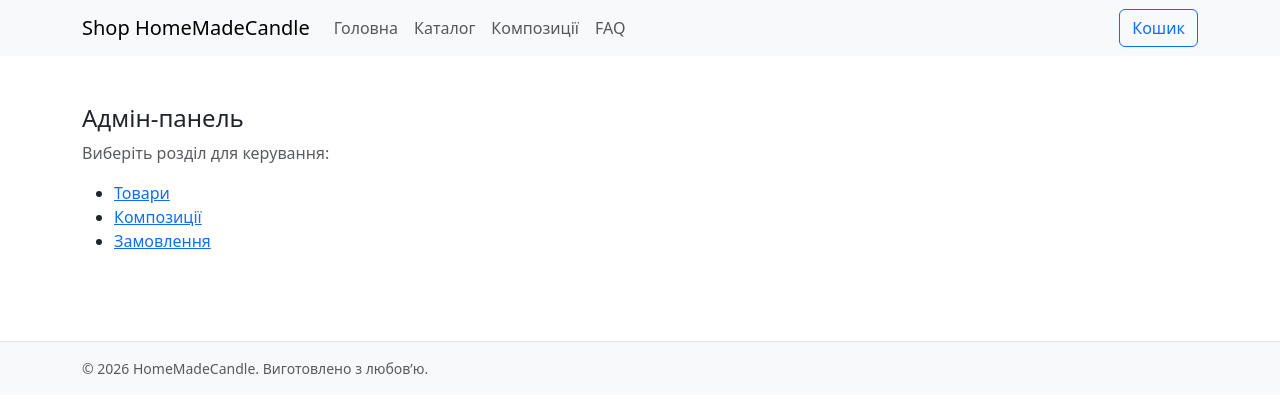
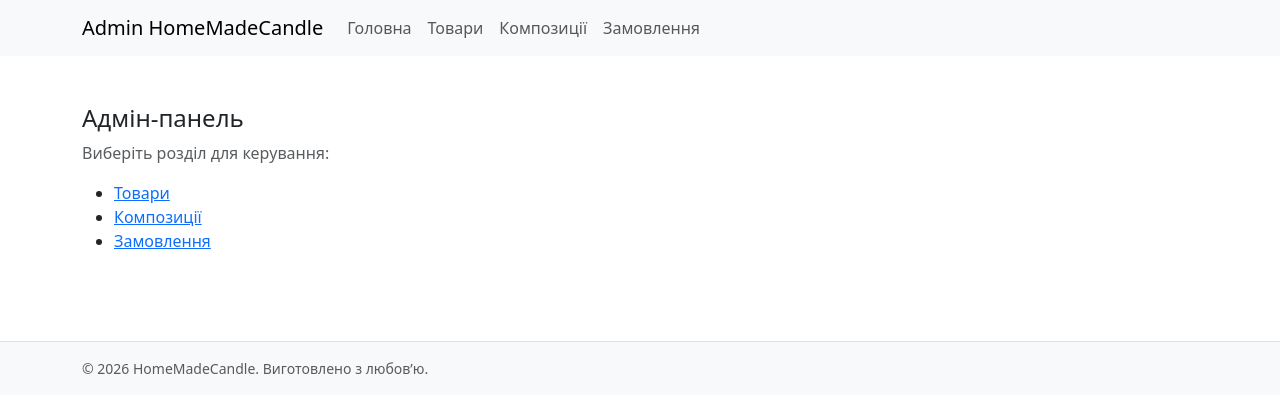
Before and after one commit to Vitaliy-48/HomeMadeCandle, a Flask app: page /admin/ in a window 1280 px wide. Shown: the top 413 px of the page. Run offline with Flask 3, Linux system fonts and the light colour scheme; a user stored in the database is signed in.

Commit message:
вставив поясненя коду і створив спадне меню в адмінці

```diff
--- a/blueprints/admin/__init__.py
+++ b/blueprints/admin/__init__.py
@@ -1,5 +1,8 @@
 # blueprints/admin/__init__.py
 from flask import Blueprint
 
+# Створюємо блупринт "admin", всі маршрути цього блупринта будуть починатися з /admin
 bp = Blueprint("admin", __name__, url_prefix="/admin", template_folder="templates")
+
+# Імпортуємо маршрути (routes.py), щоб вони зареєструвалися у Flask
 from . import routes
--- a/blueprints/admin/routes.py
+++ b/blueprints/admin/routes.py
@@ -8,15 +8,18 @@ from models import Product, Color, ProductImage, Order, User, Composition
 from services.images import save_image
 from . import bp
 
+# Головна сторінка адмінки
 @bp.route("/")
 @login_required
 def admin_index():
   return render_template("admin/index.html")
 
+# Завантаження користувача для Flask-Login
 @login_manager.user_loader
 def load_user(user_id):
     return User.query.get(int(user_id))
 
+# Авторизація (Login)
 @bp.route("/login", methods=["GET", "POST"])
 def login():
     if request.method == "POST":
@@ -25,22 +28,25 @@ def login():
         user = User.query.filter_by(email=email).first()
         if user and check_password_hash(user.password_hash, password):
             login_user(user)
-            return redirect(url_for("admin.product_list"))
+            return redirect(url_for("admin.admin_index"))
         flash("Невірний логін або пароль")
     return render_template("admin/login.html")
 
+# Вихід із системи (Logout)
 @bp.route("/logout")
 @login_required
 def logout():
     logout_user()
     return redirect(url_for("admin.login"))
 
+# Список товарів
 @bp.route("/products")
 @login_required
 def product_list():
     products = Product.query.order_by(Product.name).all()
     return render_template("admin/product_list.html", products=products)
 
+# Створення нового товару
 @bp.route("/products/new", methods=["GET", "POST"])
 @login_required
 def product_new():
@@ -67,6 +73,7 @@ def product_new():
         return redirect(url_for("admin.product_edit", product_id=p.id))
     return render_template("admin/product_form.html", product=None, colors=[], images=[])
 
+# Редагування товару
 @bp.route("/products/<int:product_id>/edit", methods=["GET", "POST"])
 @login_required
 def product_edit(product_id):
@@ -89,6 +96,7 @@ def product_edit(product_id):
     images = ProductImage.query.filter_by(product_id=product.id).order_by(ProductImage.sort_order).all()
     return render_template("admin/product_form.html", product=product, colors=colors, images=images)
 
+# Додавання кольору до товару
 @bp.route("/products/<int:product_id>/colors/add", methods=["POST"])
 @login_required
 def color_add(product_id):
@@ -106,6 +114,7 @@ def color_add(product_id):
     db.session.add(c); db.session.commit()
     return redirect(url_for("admin.product_edit", product_id=product_id))
 
+# Видалення кольору
 @bp.route("/colors/<int:color_id>/delete", methods=["POST"])
 @login_required
 def color_delete(color_id):
@@ -114,6 +123,7 @@ def color_delete(color_id):
     db.session.delete(c); db.session.commit()
     return redirect(url_for("admin.product_edit", product_id=pid))
 
+# Додавання зображення до товару
 @bp.route("/products/<int:product_id>/images/add", methods=["POST"])
 @login_required
 def image_add(product_id):
@@ -132,6 +142,7 @@ def image_add(product_id):
     db.session.add(img); db.session.commit()
     return redirect(url_for("admin.product_edit", product_id=product_id))
 
+# Видалення зображення
 @bp.route("/images/<int:image_id>/delete", methods=["POST"])
 @login_required
 def image_delete(image_id):
@@ -140,6 +151,7 @@ def image_delete(image_id):
     db.session.delete(img); db.session.commit()
     return redirect(url_for("admin.product_edit", product_id=pid))
 
+# Список замовлень
 @bp.route("/orders")
 @login_required
 def order_list():
--- a/blueprints/public/__init__.py
+++ b/blueprints/public/__init__.py
@@ -1,6 +1,8 @@
 # blueprints/public/__init__.py
 from flask import Blueprint
 
+# Створюємо блупринт "public"
+bp = Blueprint("public", __name__, template_folder='templates')
 
-bp = Blueprint("public", __name__, template_folder='templates')
+# Імпортуємо маршрути (routes.py), щоб вони зареєструвалися у Flask
 from . import routes
--- a/templates/admin/index.html
+++ b/templates/admin/index.html
@@ -1,3 +1,4 @@
+<!-- templates/admin/index.html -->
 {% extends "base.html" %}
 
 {% block content %}
--- a/templates/partials/header.html
+++ b/templates/partials/header.html
@@ -1,20 +1,33 @@
 <!-- templates/partials/header.html -->
 <nav class="navbar navbar-expand-md navbar-light bg-light">
   <div class="container">
+    {% if request.blueprint == "public" %}
       <a class="navbar-brand" href="{{ url_for('public.index') }}">Shop HomeMadeCandle</a>
       <button class="navbar-toggler" type="button" data-bs-toggle="collapse" data-bs-target="#mainNav">
         <span class="navbar-toggler-icon"></span>
       </button>
-    <div id="mainNav" class="collapse navbar-collapse">
+      <div id="mainNavPublic" class="collapse navbar-collapse">
         <ul class="navbar-nav me-auto mb-2 mb-md-0">
           <li class="nav-item"><a class="nav-link" href="{{ url_for('public.index') }}">Головна</a></li>
           <li class="nav-item"><a class="nav-link" href="{{ url_for('public.catalog') }}">Каталог</a></li>
           <li class="nav-item"><a class="nav-link" href="{{ url_for('public.compositions') }}">Композиції</a></li>
           <li class="nav-item"><a class="nav-link" href="{{ url_for('public.faq') }}">FAQ</a></li>
+          <li class="nav-item"><a class="nav-link" href="{{ url_for('shop.cart') }}">Кошик</a></li>
         </ul>
-      <div class="d-flex">
-        <a class="btn btn-outline-primary" href="{{ url_for('shop.cart') }}">Кошик</a>
       </div>
+    {% elif request.blueprint == "admin" %}
+      <a class="navbar-brand" href="{{ url_for('public.index') }}">Admin HomeMadeCandle</a>
+      <button class="navbar-toggler" type="button" data-bs-toggle="collapse" data-bs-target="#mainNav">
+        <span class="navbar-toggler-icon"></span>
+      </button>
+      <div id="mainNavAdmin" class="collapse navbar-collapse">
+        <ul class="navbar-nav me-auto mb-2 mb-md-0">
+          <li class="nav-item"><a class="nav-link" href="{{ url_for('admin.admin_index') }}">Головна</a></li>
+          <li class="nav-item"><a class="nav-link" href="{{ url_for('admin.product_list') }}">Товари</a></li>
+          <li class="nav-item"><a class="nav-link" href="{{ url_for('admin.composition_list') }}">Композиції</a></li>
+          <li class="nav-item"><a class="nav-link" href="{{ url_for('admin.order_list') }}">Замовлення</a></li>
+        </ul>
       </div>
+    {% endif %}
   </div>
 </nav>
```
Also changed, not shown: app.py (+7 -1 lines), blueprints/public/routes.py (+6 -2 lines), blueprints/shop/__init__.py (+4 -5 lines), blueprints/shop/routes.py (+11 -0 lines), instance/candles.db. Lines whose indentation alone changed are shown as unchanged.
